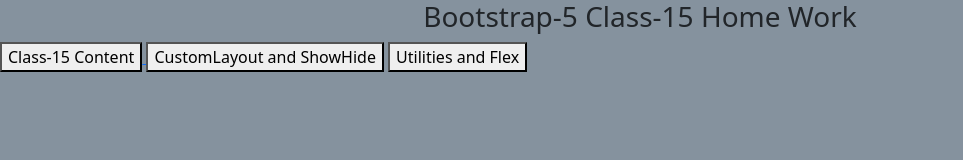
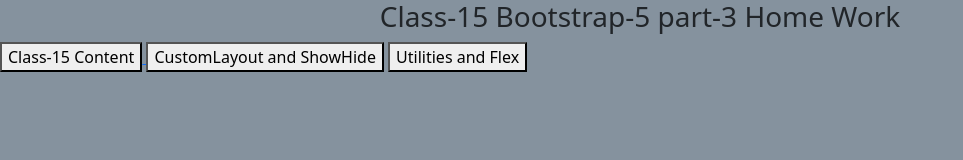
Before and after one commit to tuhinshuvra/class_15-hw, a plain HTML site: page index.html in a window 1280 px wide. Shown: the whole page, without its empty margins (0-963 px from the left). Drawn offline with Linux system fonts and the light colour scheme.

Commit message:
Update index.html

```diff
--- a/index.html
+++ b/index.html
@@ -9,12 +9,12 @@
     <link rel="stylesheet" href="css/bootstrap.css">
     <link rel="stylesheet" href="css/index_style.css">
     <link rel="stylesheet" href="css/media.css">
-    <title>BT5 Class-15 Home Work</title>
+    <title>Class-15 Bootstrap-5 part-3 Home Work</title>
   </head>
 
   <body>
 
-    <h3 align="center">Bootstrap-5 Class-15 Home Work</h3>
+    <h3 align="center">Class-15 Bootstrap-5 part-3 Home Work</h3>
     <a href="grid_flex.html"><button>Class-15 Content</button> </a>
     <a href="custom_layout_show_hide.html"><button>CustomLayout and ShowHide</button></a>
     <a href="utilities_flex.html"><button>Utilities and Flex</button></a>
```
